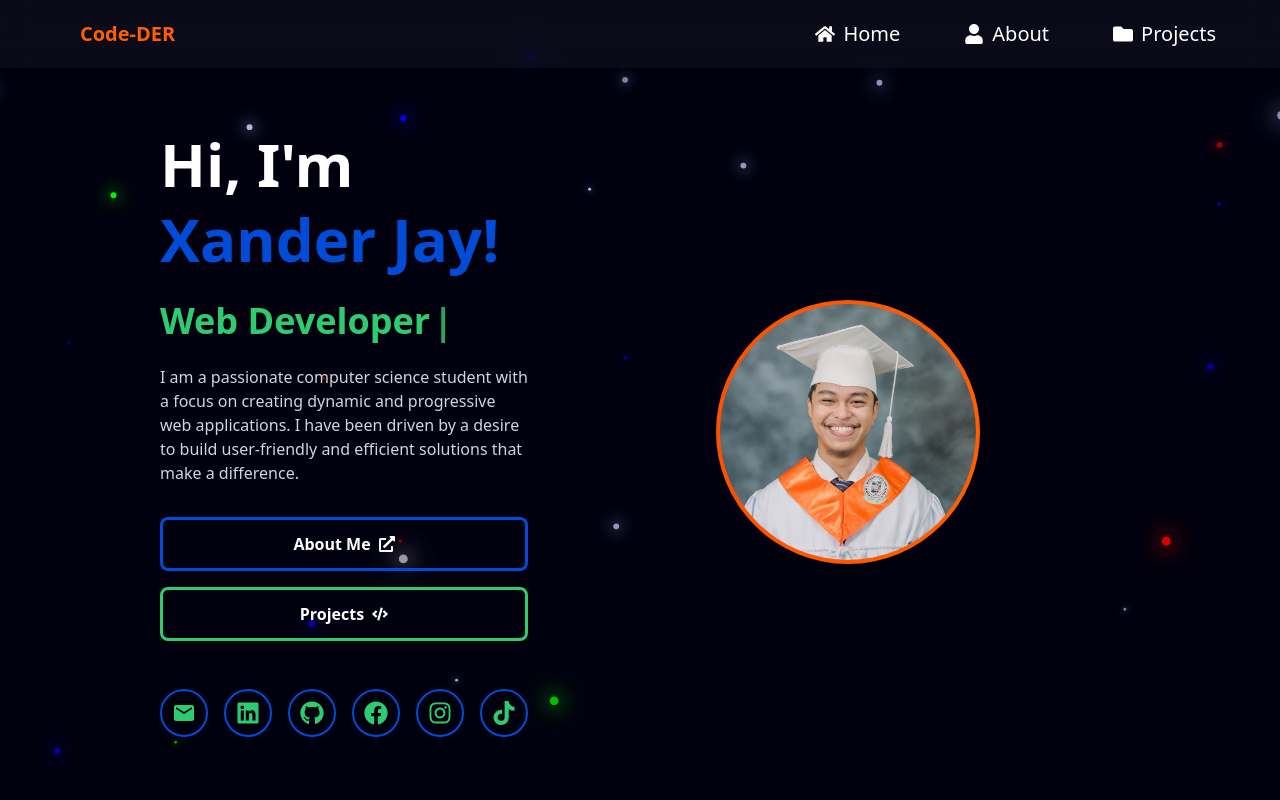
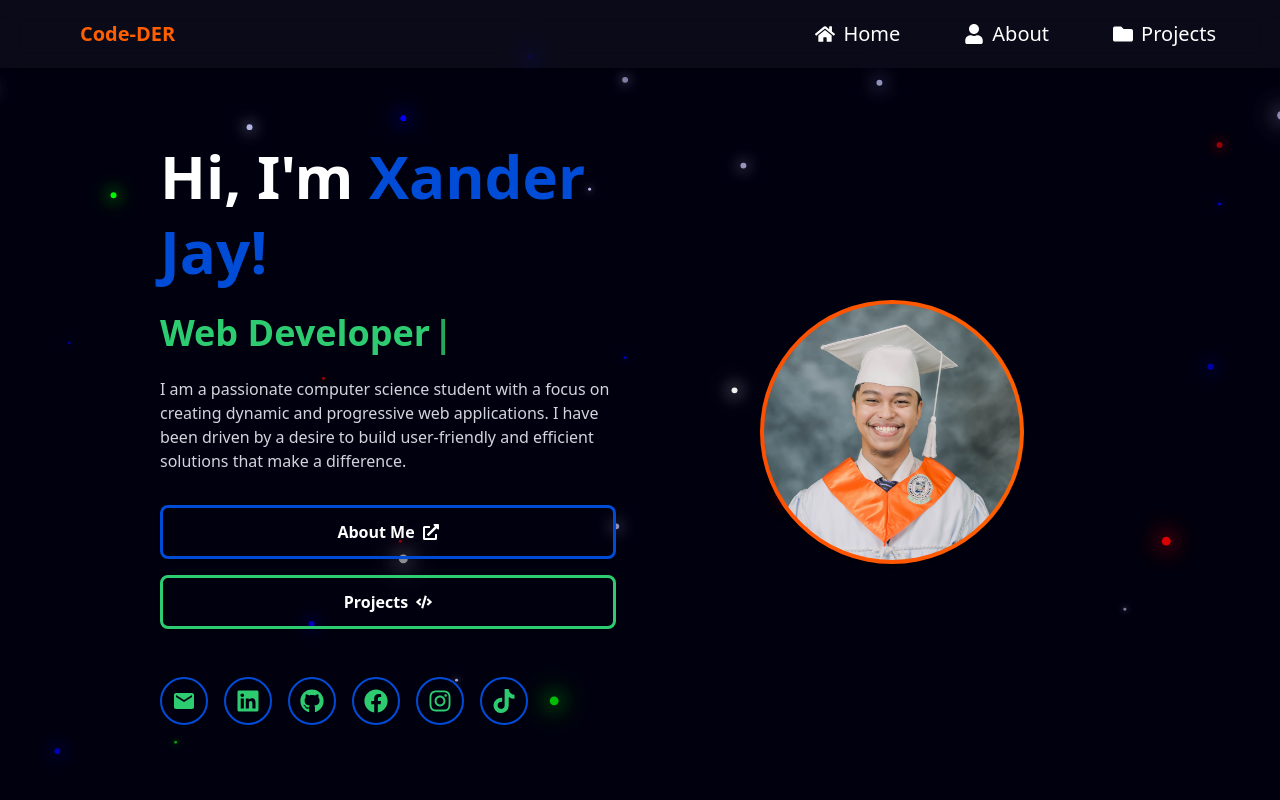
Before and after one commit to Code-DER/Xander-Jay-Cagang-Portfolio, a React (Vite) app in the folder my-portfolio/: page / in a window 1280 px wide. Shown: the top 800 px of the page. Built offline with nearby package versions, Linux system fonts and the light colour scheme.

Commit message:
fix: fixed width basis in home page

```diff
--- a/my-portfolio/src/components/Home.jsx
+++ b/my-portfolio/src/components/Home.jsx
@@ -76,7 +76,7 @@ export default function Home() {
 
                 {/* Image Area */}
                 <motion.div
-                    className="flex-1 flex justify-center items-center basis-full md:basis-1/3 order-1 md:order-2"
+                    className="flex-1 flex justify-center items-center order-1 md:order-2"
                     initial={{ opacity: 0, scale: 0.8 }}
                     animate={{ opacity: 1, scale: 1 }}
                     transition={{ duration: 0.8, delay: 0.6 }}
```
